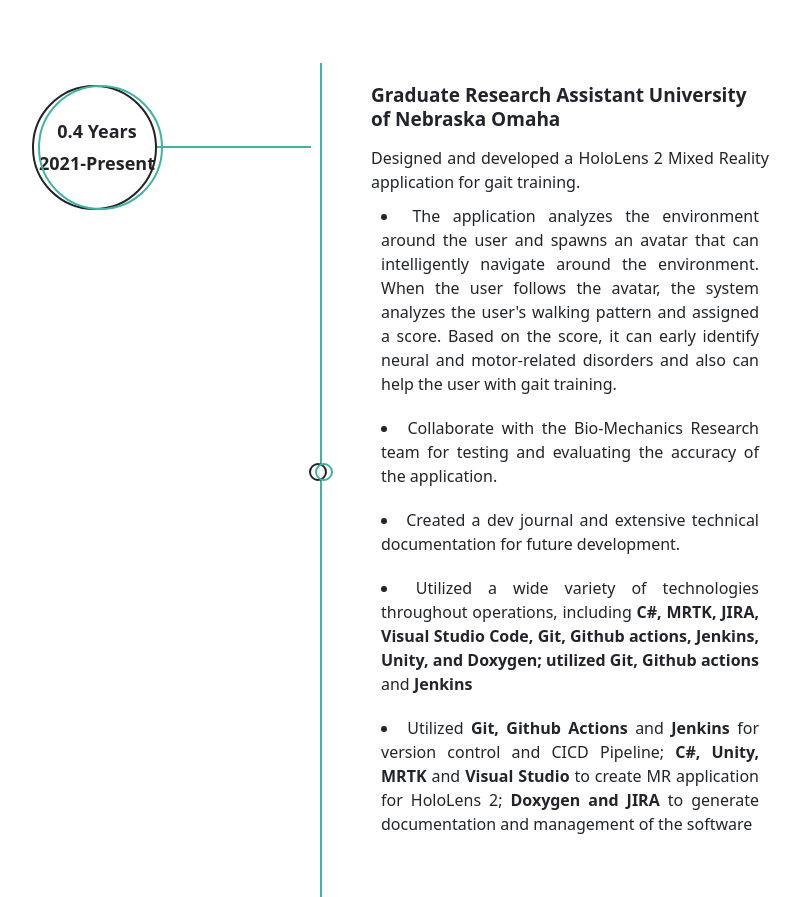
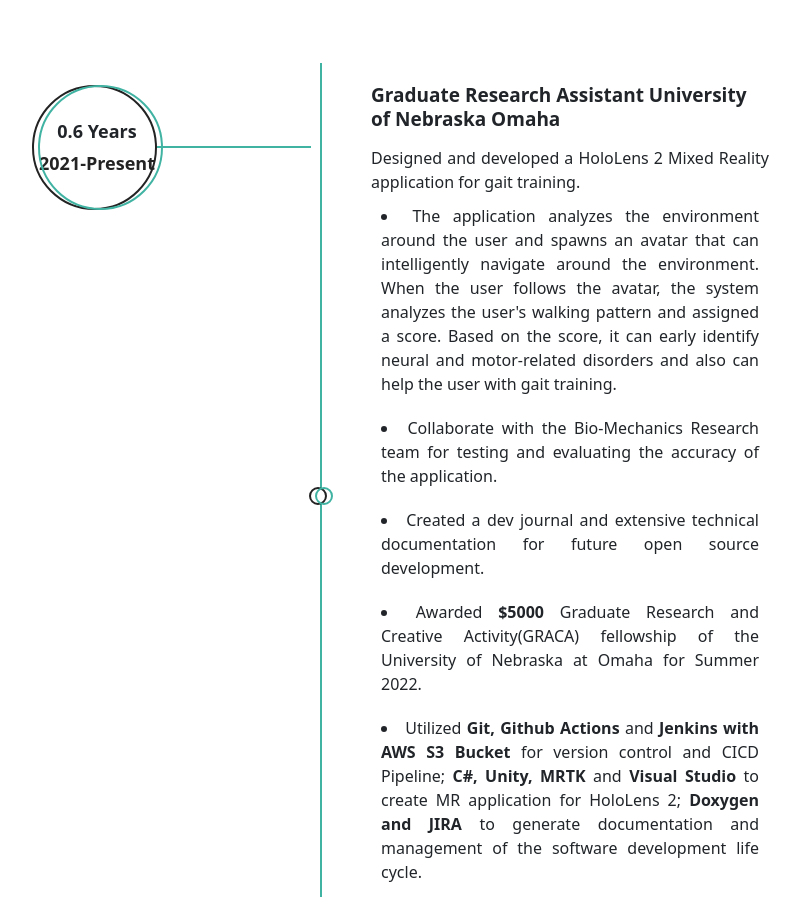
Before and after one commit to PubuduS/Portfolio_V1.0, a plain HTML site: page index.html in a window 1280 px wide. Shown: the part 3668-4565 px from the top of the page, without its empty margins (319-1118 px from the left). Drawn offline with nearby package versions, Linux system fonts and the light colour scheme.

Commit message:
Add Latest Data.
Add most recent resume
and other information.

```diff
--- a/index.html
+++ b/index.html
@@ -247,7 +247,7 @@
               <div class="date-content">
                 <div class="date-outer">
                   <span class="date">
-                    <span class="month">0.4 Years</span>
+                    <span class="month">0.6 Years</span>
                     <span class="year">2021-Present</span>
                   </span>
                 </div>
@@ -267,17 +267,17 @@
                   </li>
 
                   <li class="exp-list">
-                    Created a dev journal and extensive technical documentation for future development.
+                    Created a dev journal and extensive technical documentation for future open source development.
                   </li>
 
                   <li class="exp-list">
-                    Utilized a wide variety of technologies throughout operations, including <strong> C#, MRTK, JIRA, Visual Studio Code, Git, Github actions,
-					Jenkins, Unity, and Doxygen; utilized Git, Github actions</strong> and <strong>Jenkins</strong>
+                    Awarded <strong>$5000</strong> Graduate Research and Creative Activity(GRACA) fellowship of the University of Nebraska at Omaha for Summer 2022.
                   </li>
 
                   <li class="exp-list">
-                    Utilized <strong>Git, Github Actions</strong> and <strong>Jenkins</strong> for version control and CICD Pipeline;
-                    <strong>C#, Unity, MRTK</strong> and <strong>Visual Studio</strong> to create MR application for HoloLens 2; <strong>Doxygen and JIRA</strong> to generate documentation and management of the software
+                    Utilized <strong>Git, Github Actions</strong> and <strong>Jenkins with AWS S3 Bucket</strong> for version control and CICD Pipeline;
+                    <strong>C#, Unity, MRTK</strong> and <strong>Visual Studio</strong> to create MR application for HoloLens 2; <strong>Doxygen and JIRA</strong>
+                    to generate documentation and management of the software development life cycle.
                   </li>
 
                 </p>
```
Also changed, not shown: 1 other file.
